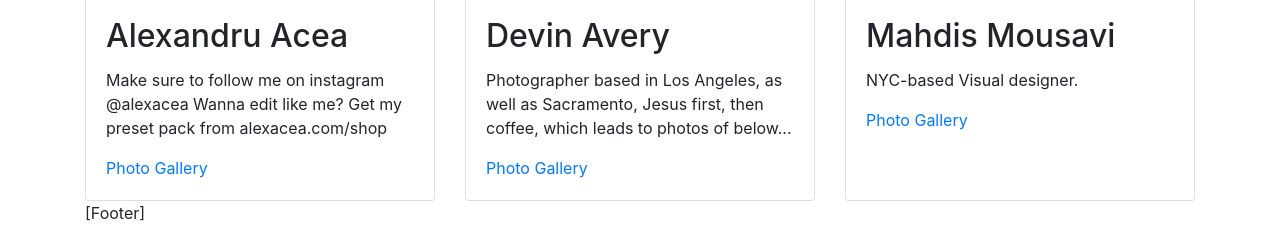
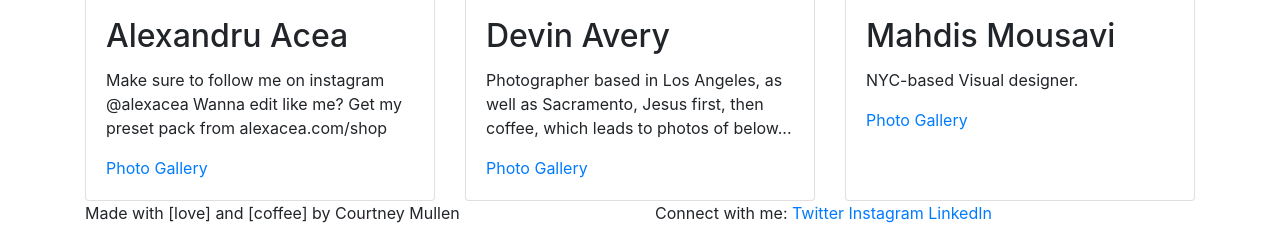
Before and after one commit to cmullen01/Unsplash, a plain HTML site: page index.html in a window 1280 px wide. Shown: the part 876-1117 px from the top of the page. Drawn offline with nearby package versions, Linux system fonts and the light colour scheme.

Commit message:
added footer

```diff
--- a/index.html
+++ b/index.html
@@ -89,7 +89,17 @@
   </div>
 </div>
               <!-- InstanceEndEditable -->
-		 <p>[Footer]</p>
+		 <div class="row">
+		 <div class="col-12 col-sm-6">
+			 Made with [love] and [coffee] by Courtney Mullen
+			 </div>
+			 <div class="col-12 col-sm-6">
+			 Connect with me:
+				 <a href="https://www.twitter.com/courtneymullen_" target="_blank">Twitter</a>
+				 <a href="https://www.instagram.com/courtneymullen19" target="_blank">Instagram</a>
+				 <a href="https://www.linkedin.com/in/courtney-mullen-764875172/" target="_blank">LinkedIn</a>
+			 </div>
+		 </div>
 	</div>
 		  <!-- Optional JavaScript -->
     <!-- jQuery first, then Popper.js, then Bootstrap JS -->
```
Also changed, not shown: philipe-cavalcante/index.html (+11 -1 lines), philipe-cavalcante/photographs/woman-female-leaf-and-face.html (+11 -1 lines), 2 other files.
